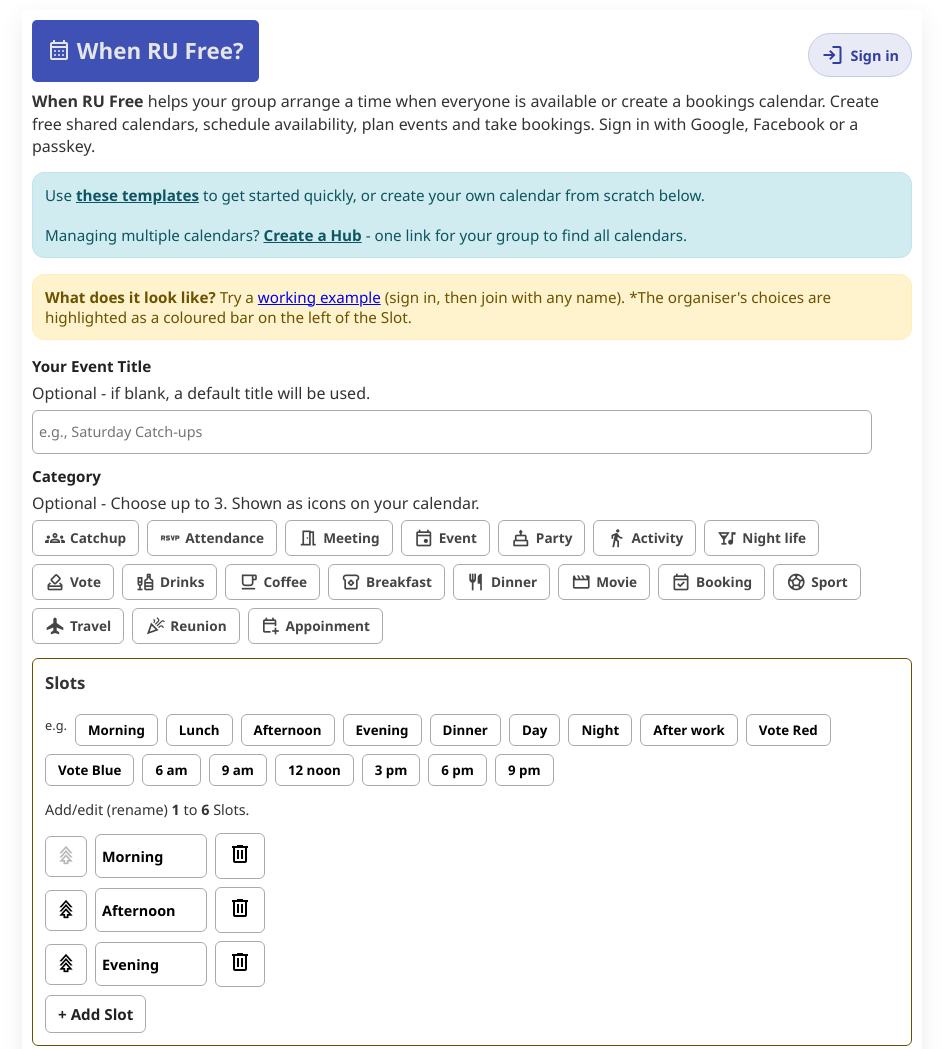
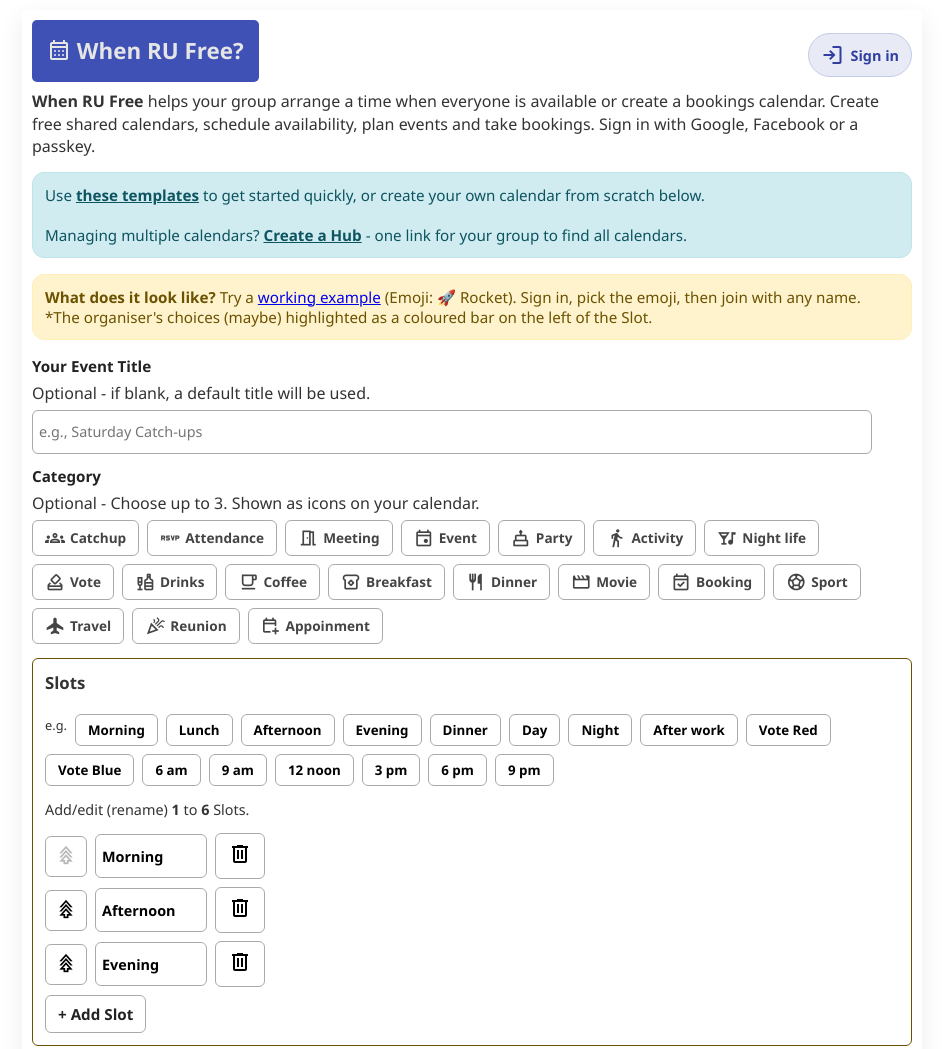
Before and after one commit to oicurmt3/whenrufree, a plain HTML site: page index.html in a window 1280 px wide. Shown: the top 1049 px of the page, without its empty margins (168-1111 px from the left). Drawn offline with Linux system fonts and the light colour scheme; no server answers.

Commit message:
Point the home page example at the emoji-guarded demo calendar
The demo now uses an access emoji, so the hint tells visitors which one to pick (written as an HTML entity to keep the file ASCII).

```diff
--- a/index.html
+++ b/index.html
@@ -87,7 +87,7 @@ celebration
 
 
     <div class="warn">
-      <strong>What does it look like?</strong> Try a <a href="https://whenrufree.net/calendar.html?c=3PNpKJTs" target="_blank">working example</a> (sign in, then join with any name). *The organiser's choices are highlighted as a coloured bar on the left of the Slot</em>.
+      <strong>What does it look like?</strong> Try a <a href="https://whenrufree.net/calendar.html?c=Ua1dsF5q" target="_blank">working example</a> (Emoji: &#x1F680; Rocket). Sign in, pick the emoji, then join with any name. *The organiser's choices (maybe) highlighted as a coloured bar on the left of the Slot</em>.
     </div>
 
 
```
